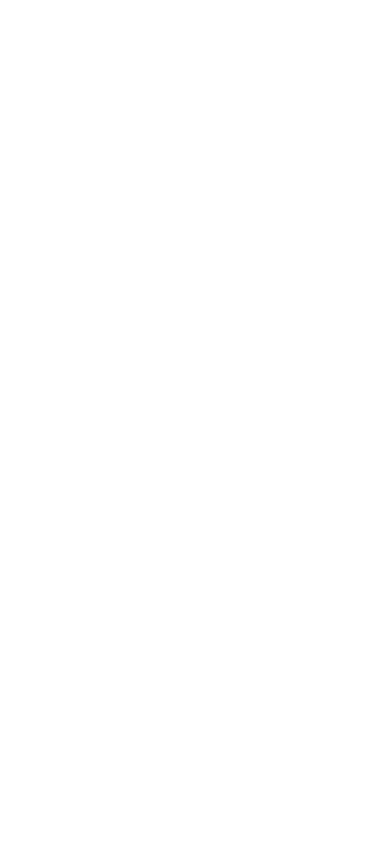
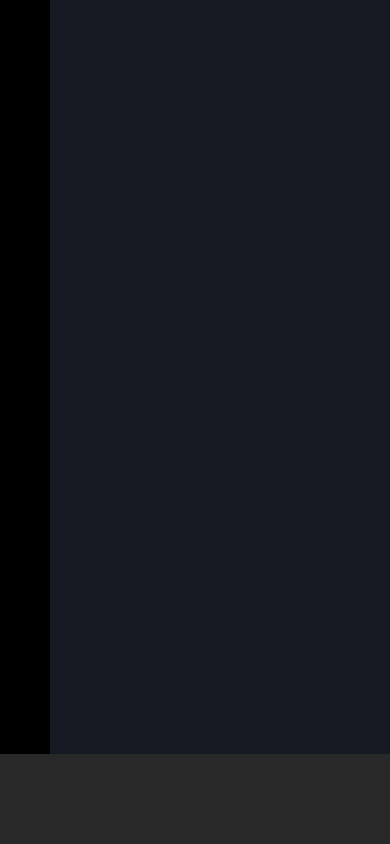
Before and after one commit to francescogentile25/html-css-spotifyweb, a plain HTML site: page index.html in a window 390 px wide. Drawn offline with Linux system fonts and the light colour scheme.

Commit message:
FEAT marckup spotify webpage

```diff
--- a/css/style.css
+++ b/css/style.css
@@ -27,3 +27,44 @@ a {
     --grey:#7A7D81;
     --darkGrey:#282828
 }
+
+header{
+    background-color: black;
+}
+
+main{
+    background-color: #141922;
+}
+
+aside{
+    background-color: var(--darkGrey);
+}
+
+header, main{
+    height: calc(100vh - 90px);
+}
+
+header{
+    width: 230px;
+}
+
+main{
+    width: calc( 100% - 230px);
+}
+aside{
+    height: 90px;
+}
+
+
+.screen-container{
+    display: flex;
+}
+
+@media screen and (max-width: 552px ) {
+    header{
+        width: 50px;
+    }
+    main{
+        width: calc( 100% - 50px);
+    }
+}
--- a/index.html
+++ b/index.html
@@ -9,6 +9,14 @@
     <script src="https://kit.fontawesome.com/c5d4023dee.js" crossorigin="anonymous"></script>
 
 <body>
+    <div class="screen-container">
+        <header>
 
+        </header>
+        <main>
+
+        </main>
+    </div>
+    <aside></aside>
 </body>
 </html>
```
